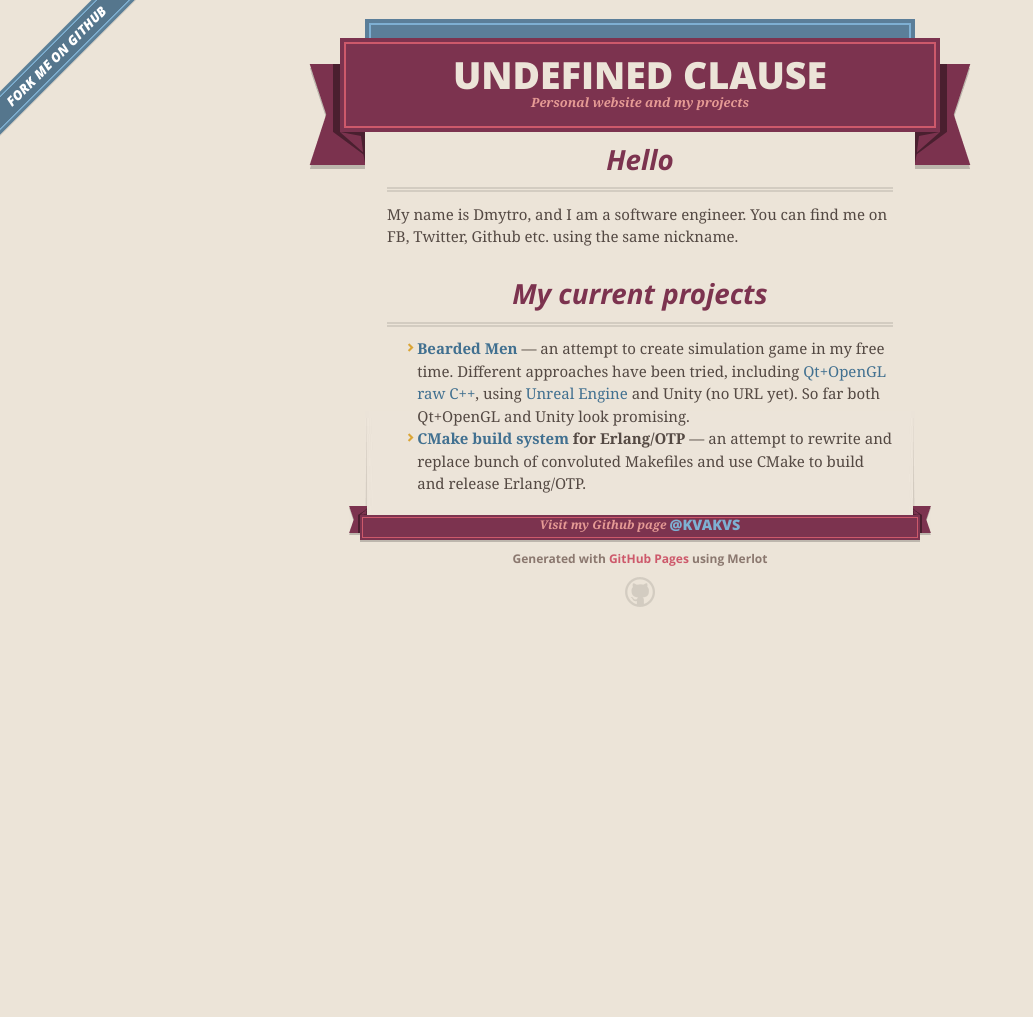
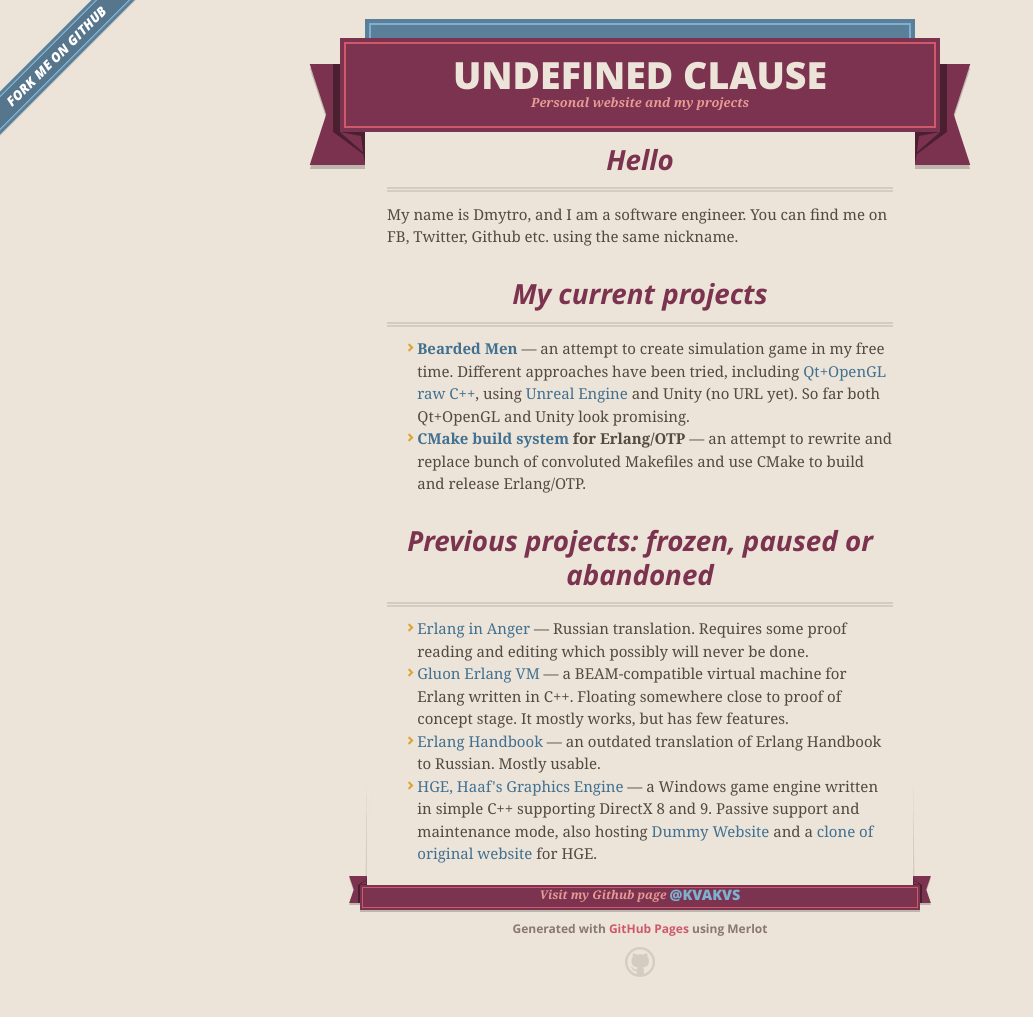
Before and after one commit to kvakvs/clau.se, a Jekyll site: the page built from index.html, in a window 1280 px wide. Shown: the whole page, without its empty margins (0-1033 px from the left). Built offline with Jekyll 4.4.1, drawn with Linux system fonts in a browser that asks for light colours; nearby versions of some CDN libraries; before the commit the page ends 900 px from its top, so only the background shows below that.

Commit message:
Update index.html

```diff
--- a/index.html
+++ b/index.html
@@ -23,3 +23,22 @@ title: Hello
         and replace bunch of convoluted Makefiles and use CMake to build and
         release Erlang/OTP.</li>
 </ul>
+
+<h3>Previous projects: frozen, paused or abandoned</h3>
+
+<ul>
+    <li><a href="https://github.com/kvakvs/eia">Erlang in Anger</a> &mdash; Russian translation.
+    Requires some proof reading and editing which possibly will never be done.</li>
+
+    <li><a href="https://github.com/kvakvs/gluonvm">Gluon Erlang VM</a> &mdash; a BEAM-compatible
+    virtual machine for Erlang written in C++. Floating somewhere close to proof of concept stage.
+    It mostly works, but has few features.</li>
+
+    <li><a href="https://github.com/kvakvs/erlang-handbook">Erlang Handbook</a> &mdash; an
+    outdated translation of Erlang Handbook to Russian. Mostly usable.</li>
+
+    <li><a href="https://github.com/kvakvs/hge">HGE, Haaf's Graphics Engine</a> &mdash; a Windows
+    game engine written in simple C++ supporting DirectX 8 and 9. Passive support and maintenance
+    mode, also hosting <a href="https://github.com/kvakvs/hge">Dummy Website</a> and
+    a <a href="http://kvakvs.github.io/hge/doc/index.html">clone of original website</a> for HGE.</li>
+</ul>
```
